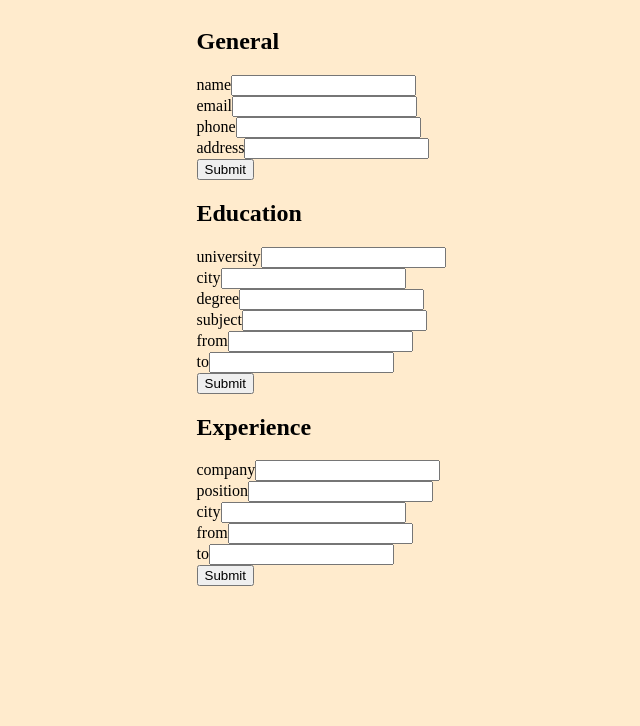
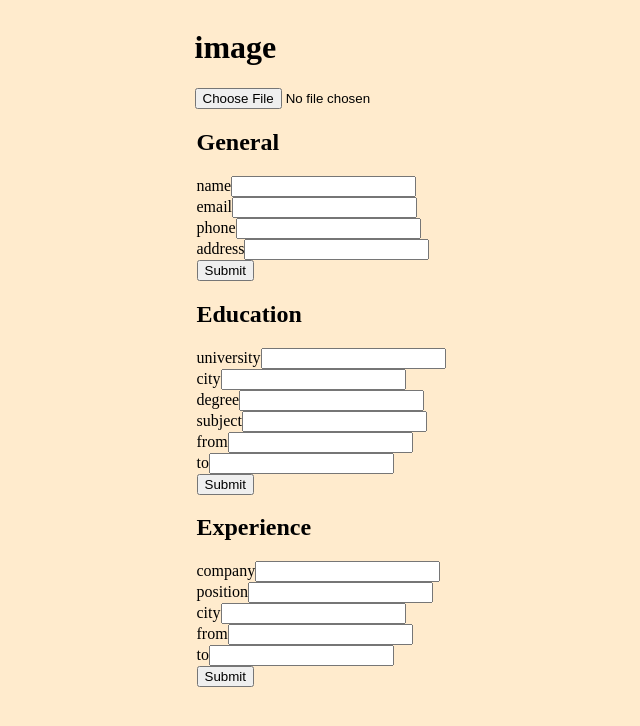
Before and after one commit to hectorgonzalezo/CV-App, a React (Create React App) app: page / in a window 1280 px wide. Shown: the top 726 px of the page, without its empty margins (319-959 px from the left). Built offline with nearby package versions, Linux system fonts and the light colour scheme.

Commit message:
Add Picture component

```diff
--- a/src/App.js
+++ b/src/App.js
@@ -1,9 +1,11 @@
 import './App.css';
 import Input from './components/Input';
+import Picture from './components/Picture'
 
 function App() {
   return (
     <div className="App">
+    <Picture />
     <Input />
     </div>
   );
--- /dev/null
+++ b/src/components/Picture.js
@@ -0,0 +1,33 @@
+import React, { Component } from 'react';
+
+class Picture extends Component{
+    constructor(props){
+        super(props)
+        this.state = { url: ''};
+        this.changePicture = this.changePicture.bind(this);
+    }
+
+    // Adds image uploaded as src from img
+    changePicture(e){
+        console.log(URL.createObjectURL(e.target.files[0]))
+        this.setState({url: URL.createObjectURL(e.target.files[0])})
+
+    }
+
+    render(){
+        return (
+            <div>
+            <h1>image</h1>
+                <img src={this.state.url} alt=""/>
+                <input
+                type="file"
+                name='upload'
+                accept="image/jpeg, image/png, image/jpg"
+                onChange={this.changePicture}
+                />
+            </div>
+        )
+    }
+}
+
+export default Picture
```
